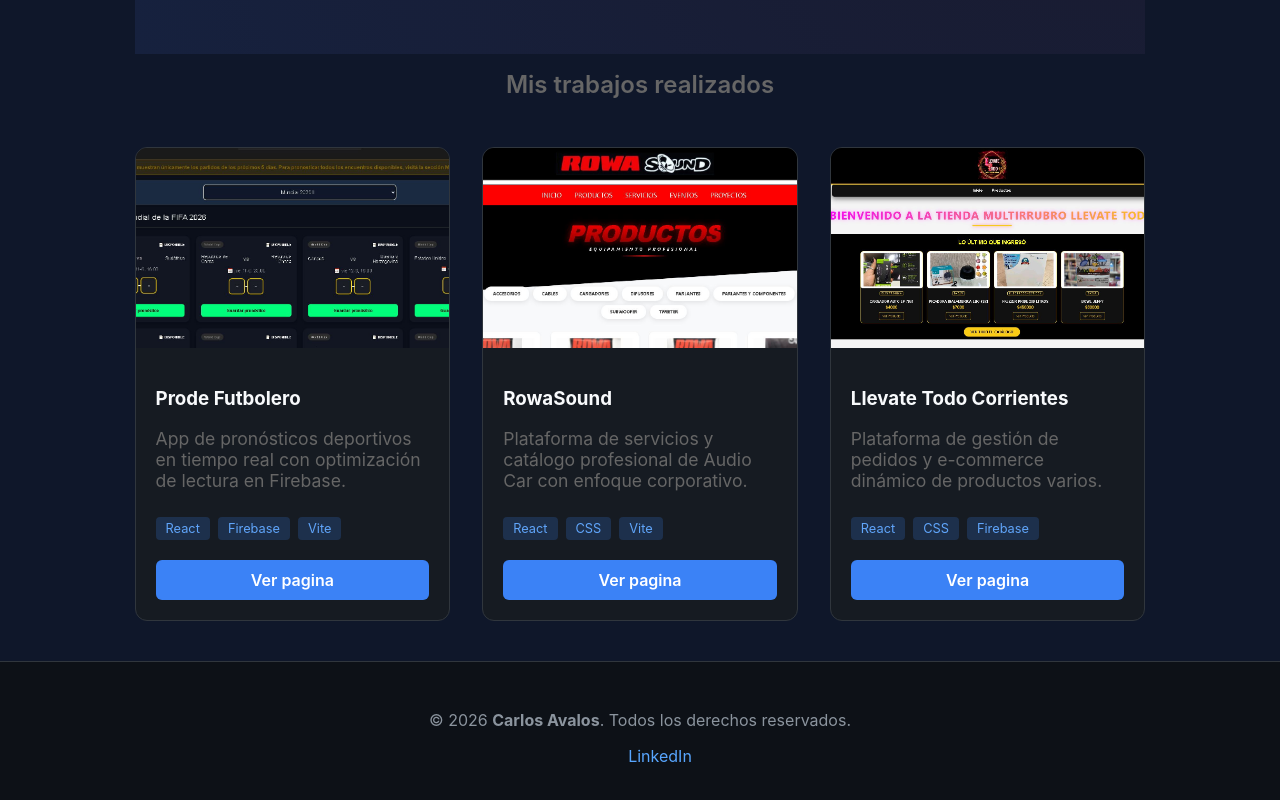
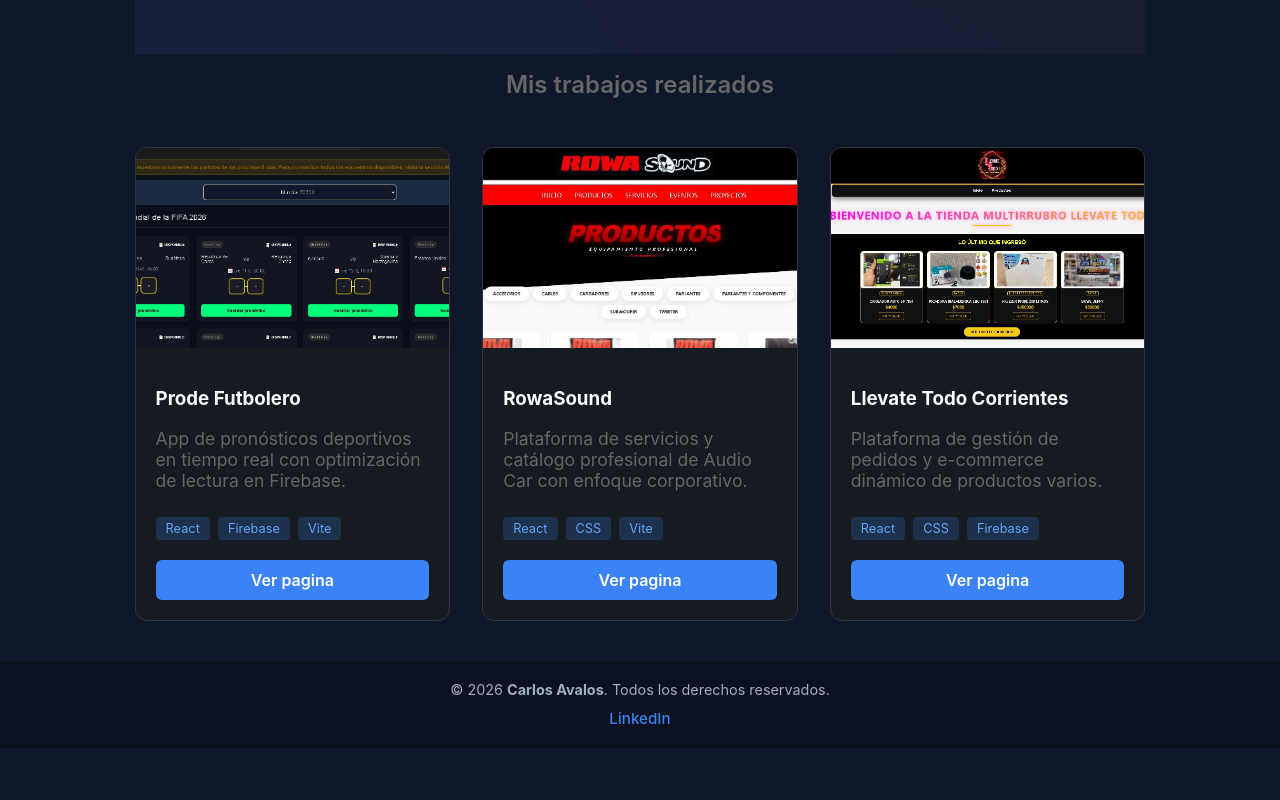
Before and after one commit to Charlesboca/mi-portfolio, a React (Vite) app: page / in a window 1280 px wide. Shown: the part 421-1221 px from the top of the page. After the commit the page ends 1169 px from the top, so only its background shows below. Built offline with nearby package versions, Linux system fonts and the light colour scheme.

Commit message:
centrado mi red linkedin

```diff
--- a/src/styles/Footer.css
+++ b/src/styles/Footer.css
@@ -1,20 +1,54 @@
+/* Contenedor principal del Footer */
 .footer {
-  background-color: #0d1117;
-  color: #8b949e;
-  padding: 2rem;
-  text-align: center;
-  border-top: 1px solid #30363d;
+  width: 100%;
+  background-color: #0b111e; /* El color oscuro que tenés de fondo */
+  padding: 20px 0;
+  display: flex;
+  justify-content: center;
+  align-items: center;
 }
 
+/* Envoltura interna del contenido */
+.footer-content {
+  display: flex;
+  flex-direction: column; /* Alinea los elementos uno abajo del otro */
+  align-items: center;    /* Centra horizontalmente todo el contenido */
+  justify-content: center;
+  text-align: center;
+  width: 100%;
+  max-width: 1200px;
+  padding: 0 20px;
+}
+
+/* El texto de Copyright */
+.footer-content p {
+  margin: 0 0 10px 0; /* Un pequeño margen abajo para separarlo del link */
+  font-size: 0.9rem;
+  color: #a0aec0; /* Ajustá al gris que usás */
+}
+
+/* ===== AQUÍ ESTÁ EL TRUCO PARA EL CENTRADO ===== */
 .footer-links {
-  list-style: none;
+  list-style: none;     /* Quita los puntitos de la lista */
+  padding-left: 0;      /* ¡CLAVE! Borra el padding por defecto que lo corre a la derecha */
+  margin: 0;            /* Resetea márgenes externos */
   display: flex;
   justify-content: center;
-  gap: 1rem;
-  margin-top: 1rem;
+  align-items: center;
+}
+
+.footer-links li {
+  display: inline-block;
 }
 
 .footer-links a {
-  color: #58a6ff;
+  color: #3b82f6; /* Tu color azul del enlace */
   text-decoration: none;
+  font-size: 0.95rem;
+  font-weight: 500;
+  transition: color 0.2s ease;
 }
+
+.footer-links a:hover {
+  color: #60a5fa; /* Efecto hover */
+}
```
